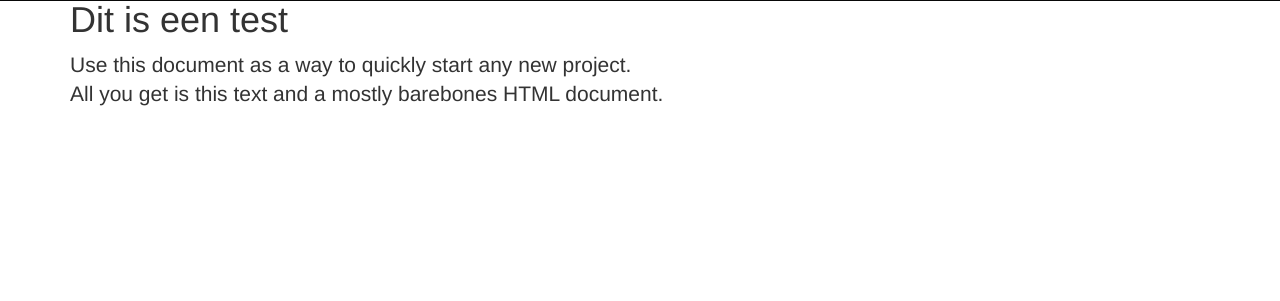
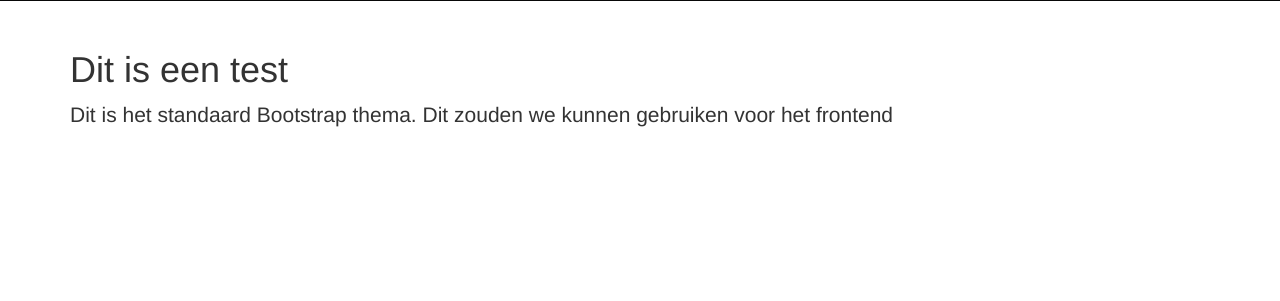
Before and after one commit to rolfkuipers/paalgeld, a PHP site: page / in a window 1280 px wide. Shown: the part 50-351 px from the top of the page. Run offline with PHP 8.4, Linux system fonts and the light colour scheme; some libraries are stand-ins or nearby versions.

Commit message:
Final bootstrap fix

```diff
--- a/css/paalgeld.css
+++ b/css/paalgeld.css
@@ -1,3 +1,3 @@
 .content {
-	margin-top:30px;
+	margin-top:80px;
 }
--- a/views/start.php
+++ b/views/start.php
@@ -2,7 +2,7 @@
 
       <div class="content">
         <h1><?php echo $title; ?></h1>
-        <p class="lead">Use this document as a way to quickly start any new project.<br> All you get is this text and a mostly barebones HTML document.</p>
+        <p class="lead">Dit is het standaard Bootstrap thema. Dit zouden we kunnen gebruiken voor het frontend</p>
       </div>
 
     </div><!-- /.container -->
```
